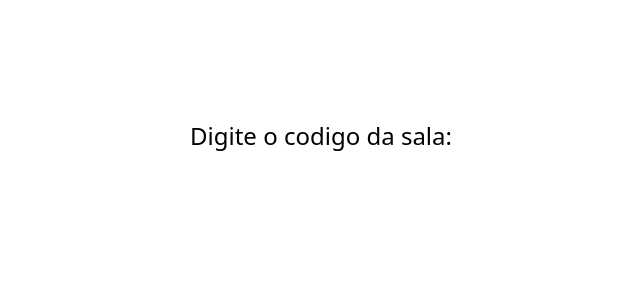
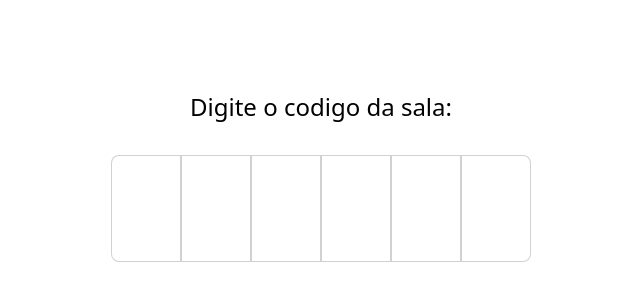
Before and after one commit to mtluiz/homepoker.app, a Next.js app: page / in a window 1280 px wide. Shown: the part 240-540 px from the top of the page, without its empty margins (319-959 px from the left). Built offline with nearby package versions, Linux system fonts and the light colour scheme.

Commit message:
style: create card and inputfield style

```diff
--- a/src/styles/global.css
+++ b/src/styles/global.css
@@ -9,5 +9,29 @@
 }
 
 .card{
+  background: red;
+  width: 100px;
+  height: 145px;
+  border-radius: 8px;
+  display: flex;
+  justify-content: center;
+  align-items: center;
+  font-size: 40px;
+  font-weight: bolder;
+  background: linear-gradient(0deg,#0031FF, #55b1f2 )
+}
 
+.codefield input{
+  width: 70px;
+  font-size: 70px;
+  text-align: center;
+  border: 1px solid rgba(29,28,29, 0.2);
 }
+
+.codefield input:nth-child(1){
+  border-radius: 8px 0 0 8px;
+}
+
+.codefield input:last-child{
+  border-radius: 0 8px 8px 0;
+}
```
